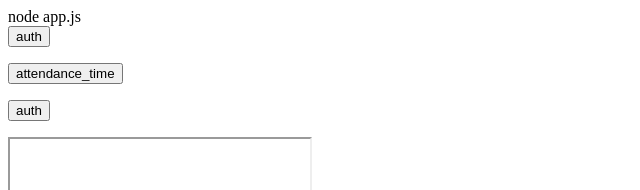
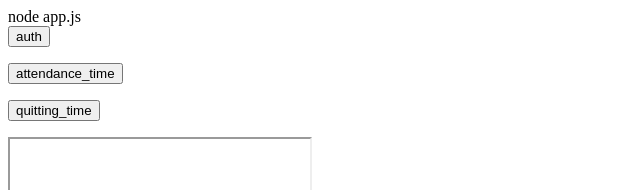
Before and after one commit to shon-vin/ut-server, a plain HTML site: page test.html in a window 1280 px wide. Shown: the top 190 px of the page, without its empty margins (0-640 px from the left). Drawn offline with Linux system fonts and the light colour scheme.

Commit message:
ボタン名修正

```diff
--- a/test.html
+++ b/test.html
@@ -8,7 +8,7 @@
   <input type=submit value=attendance_time>
   </form>
   <form method=post action="http://localhost:3000/quitting_time" target="ifm">
-  <input type=submit value=auth>
+  <input type=submit value=quitting_time>
   </form>
   <iframe name="ifm" id="ifm">
 </body>
```
